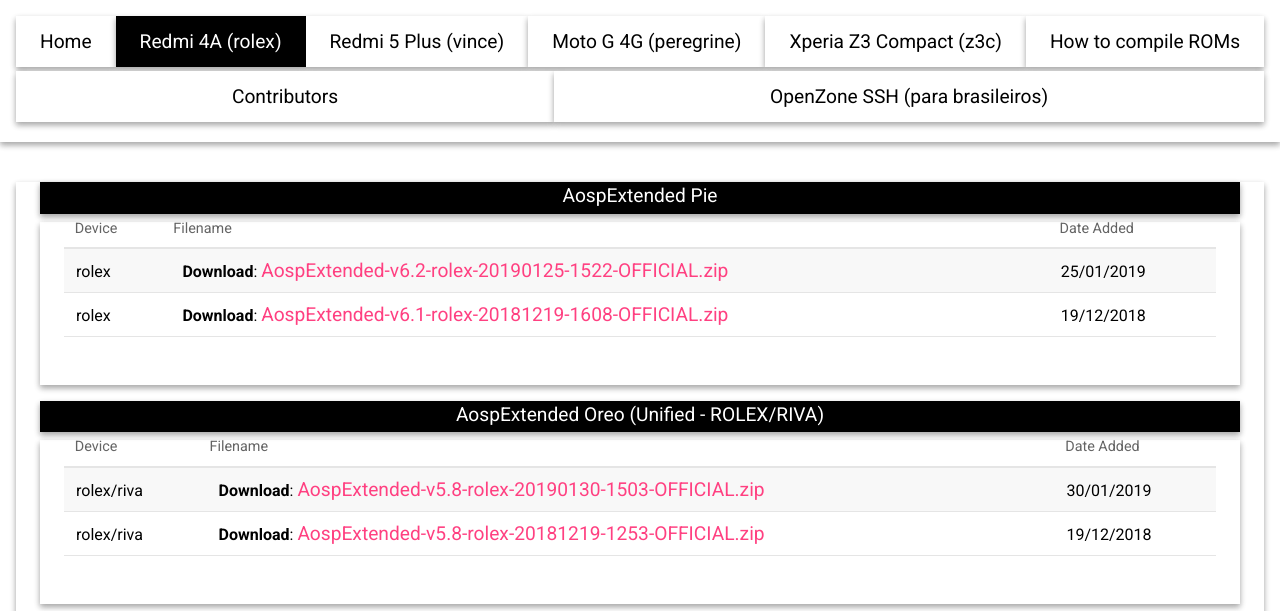
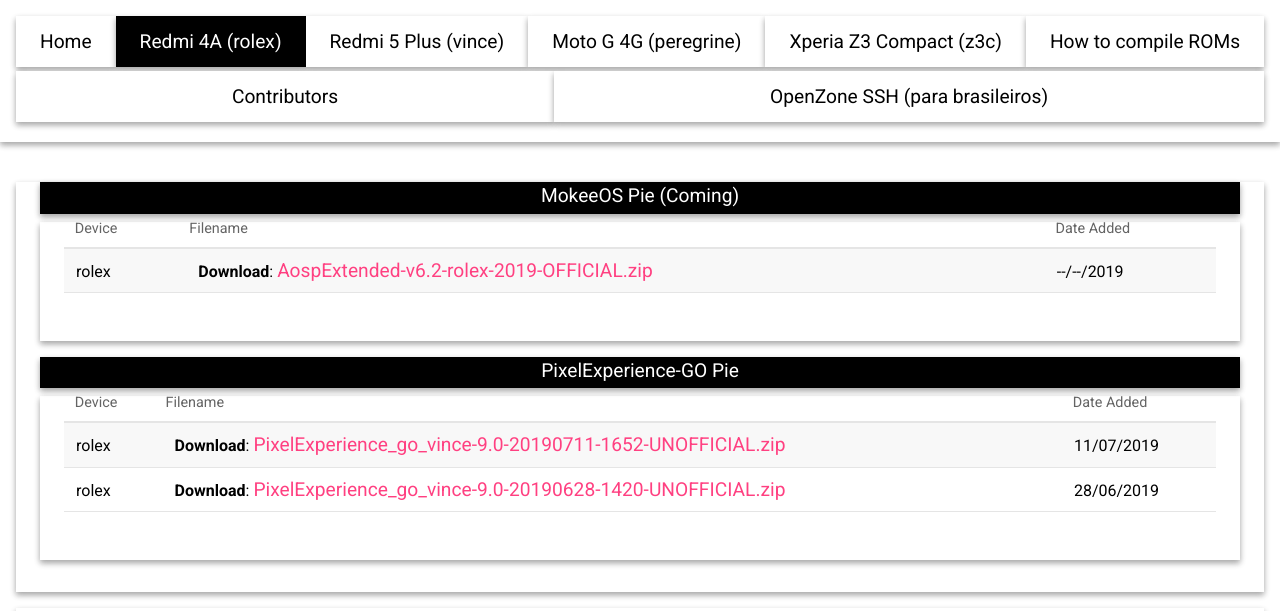
Before and after one commit to ECr34T1v3/ecr34t1v3.github.io, a plain HTML site: page downloads_rolex.html in a window 1280 px wide. Shown: the top 611 px of the page. Drawn offline with Linux system fonts and the light colour scheme; files whose address does not match are found by name.

Commit message:
Update downloads_rolex.html

```diff
--- a/downloads_rolex.html
+++ b/downloads_rolex.html
@@ -58,7 +58,7 @@
 		<!-- Bloco tipo post -->
 		<div class="sombra bloco_textos">
 
-			<p class="m_black sombra titulo_textos">AospExtended Pie</p>
+			<p class="m_black sombra titulo_textos">MokeeOS Pie (Coming)</p>
 			<div class="sombra bloco_textos">
 				<table>
 					<thead>
@@ -70,33 +70,22 @@
 					</thead>
 					<tbody>
 
-						<!-- 25/01/2019 -->
+						<!-- 20/01/2019 -->
 						<tr>
 							<td>rolex<br/></td>
 							<td>
 								&nbsp; <b>Download</b>:
-								<a href="https://api.aospextended.com/download/rolex/pie/51ec33e251453d4b1ba96969b5ef7927a76a7a64bbd80875712b75264681272679228ff353c5d108c7925c7e2f4a4c0bff0c">AospExtended-v6.2-rolex-20190125-1522-OFFICIAL.zip</a>
+								<a href="https://ecr34t1v3.github.io/downloads_rolex.html">AospExtended-v6.2-rolex-2019-OFFICIAL.zip</a>
 								<br/>
 							</td>
-							<td>25/01/2019</td>
-						</tr>
-
-						<!-- 19/12/2018 -->
-						<tr>
-							<td>rolex<br/></td>
-							<td>
-								&nbsp; <b>Download</b>:
-								<a href="https://api.aospextended.com/download/rolex/pie/51ec33e251453d4b1ba96969b5ef7927a46a7a64bbd80875712b75274782242a79228cf159c5d108c7925c7e2f4a4c0bff0c">AospExtended-v6.1-rolex-20181219-1608-OFFICIAL.zip</a>
-								<br/>
-							</td>
-							<td>19/12/2018</td>
+							<td>--/--/2019</td>
 						</tr>
 
 					</tbody>
 				</table>
 			</div>
 
-			<p class="m_black sombra titulo_textos">AospExtended Oreo (Unified - ROLEX/RIVA)</p>
+			<p class="m_black sombra titulo_textos">PixelExperience-GO Pie</p>
 			<div class="sombra bloco_textos">
 				<table>
 					<thead>
@@ -108,26 +97,26 @@
 					</thead>
 					<tbody>
 
-						<!-- 30/01/2019 -->
+						<!-- 11/07/2019 -->
 						<tr>
-							<td>rolex/riva<br/></td>
+							<td>rolex<br/></td>
 							<td>
 								&nbsp; <b>Download</b>:
-								<a href="https://api.aospextended.com/download/rolex/oreo/51ec33e251453d4b1ba96969b5ef7a27ad6a7a64bbd80875712b75264681262379228ff152c5d108c7925c7e2f4a4c0bff0c">AospExtended-v5.8-rolex-20190130-1503-OFFICIAL.zip</a>
+								<a href="https://androidfilehost.com/?fid=6006931924117914648">PixelExperience_go_vince-9.0-20190711-1652-UNOFFICIAL.zip</a>
 								<br/>
 							</td>
-							<td>30/01/2019</td>
+							<td>11/07/2019</td>
 						</tr>
 
-						<!-- 19/12/2018 -->
+						<!-- 28/06/2019 -->
 						<tr>
-							<td>rolex/riva<br/></td>
+							<td>rolex<br/></td>
 							<td>
 								&nbsp; <b>Download</b>:
-								<a href="https://api.aospextended.com/download/rolex/oreo/51ec33e251453d4b1ba96969b5ef7a27ad6a7a64bbd80875712b75274782242a792288f452c5d108c7925c7e2f4a4c0bff0c">AospExtended-v5.8-rolex-20181219-1253-OFFICIAL.zip</a>
+								<a href="https://androidfilehost.com/?fid=6006931924117905022">PixelExperience_go_vince-9.0-20190628-1420-UNOFFICIAL.zip</a>
 								<br/>
 							</td>
-							<td>19/12/2018</td>
+							<td>28/06/2019</td>
 						</tr>
 
 					</tbody>
```
